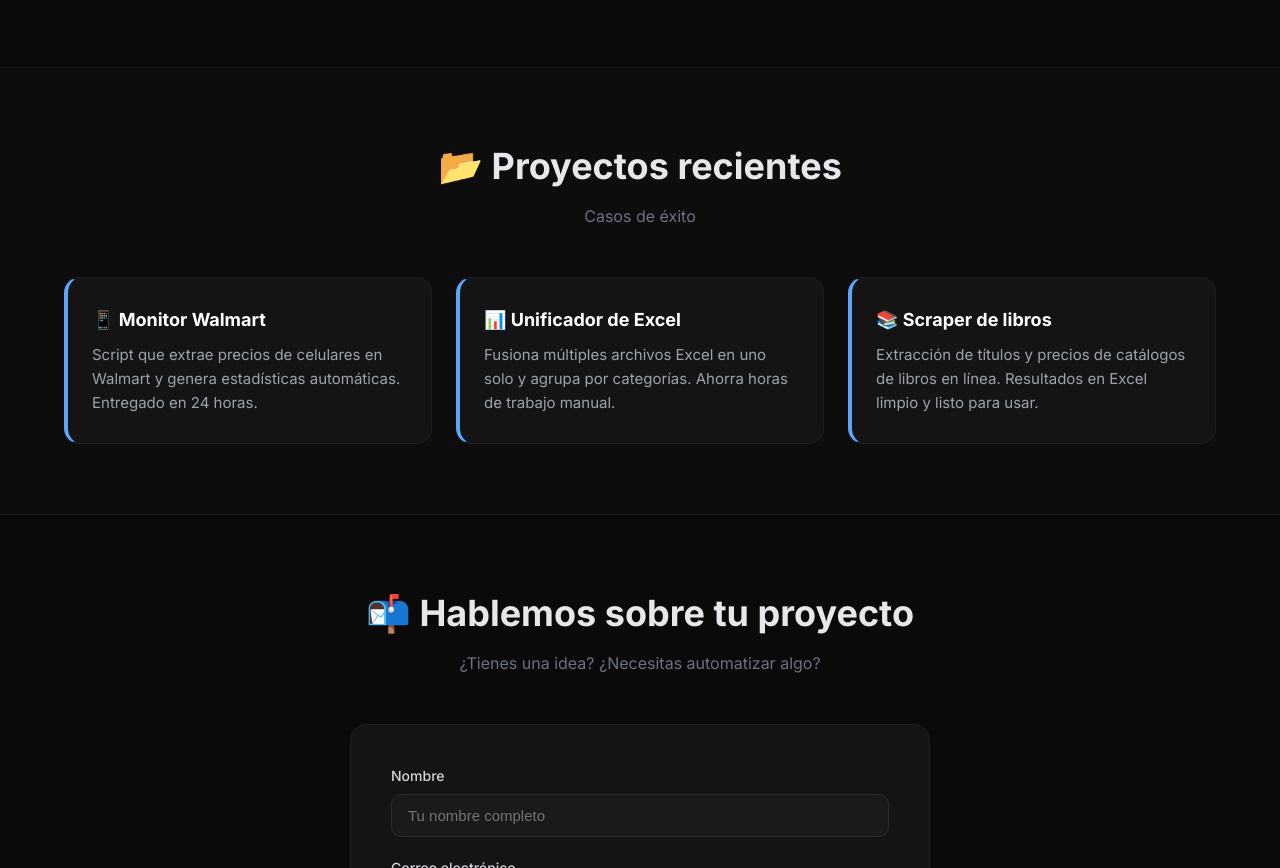
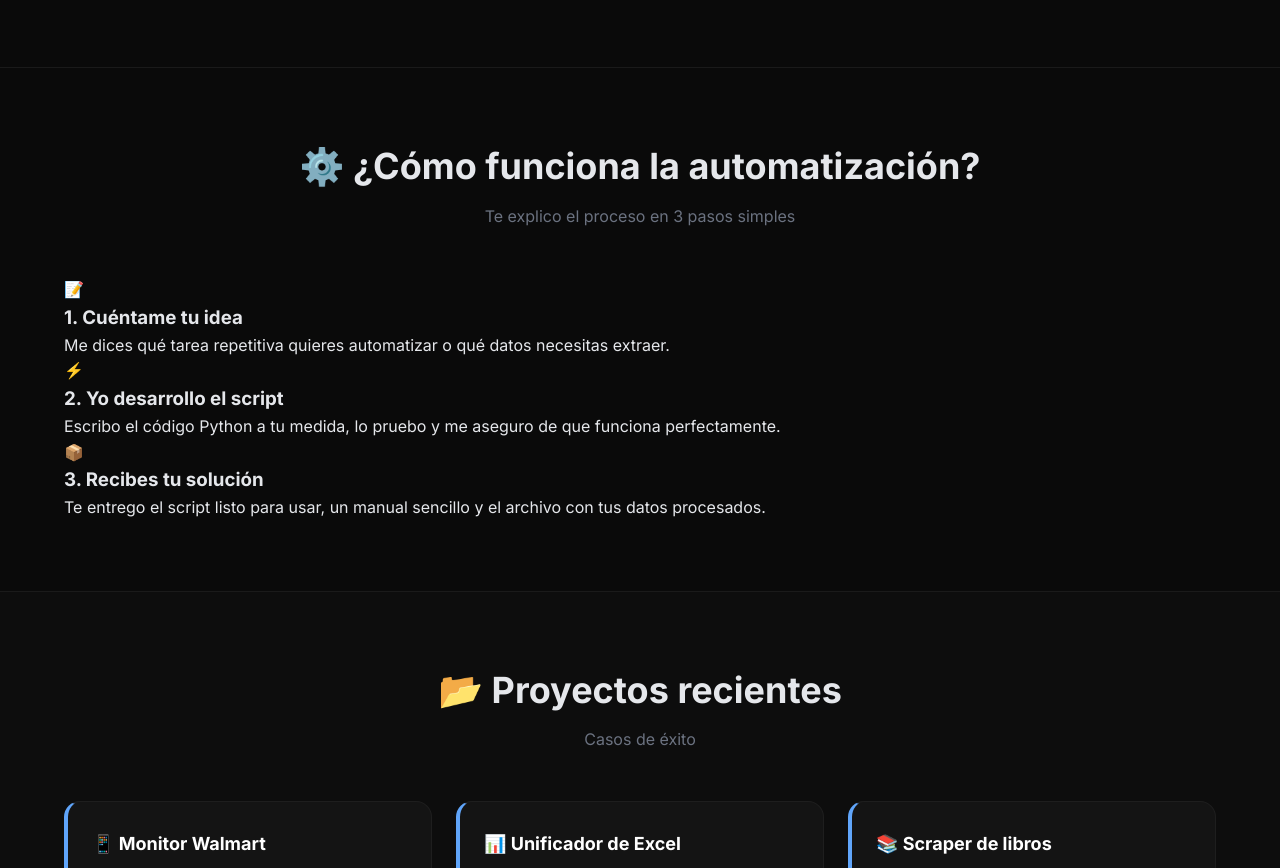
Before and after one commit to alitaglez2003-cpu/Jose.-A-Lopez.github.io, a plain HTML site: page index.html in a window 1280 px wide. Shown: the part 1352-2220 px from the top of the page. Drawn offline with Linux system fonts and the light colour scheme.

Commit message:
Update index.html

```diff
--- a/index.html
+++ b/index.html
@@ -86,6 +86,31 @@
                 </div>
             </div>
         </div>
+    </section>    <!-- ======================================== -->
+    <!-- NUEVA SECCIÓN: AUTOMATIZACIÓN DE PROCESOS   -->
+    <!-- ======================================== -->
+    <section id="procesos">
+        <div class="container">
+            <h2>⚙️ ¿Cómo funciona la automatización?</h2>
+            <p class="section-subtitle">Te explico el proceso en 3 pasos simples</p>
+            <div class="procesos-grid">
+                <div class="proceso-card">
+                    <div class="proceso-icon">📝</div>
+                    <h3>1. Cuéntame tu idea</h3>
+                    <p>Me dices qué tarea repetitiva quieres automatizar o qué datos necesitas extraer.</p>
+                </div>
+                <div class="proceso-card">
+                    <div class="proceso-icon">⚡</div>
+                    <h3>2. Yo desarrollo el script</h3>
+                    <p>Escribo el código Python a tu medida, lo pruebo y me aseguro de que funciona perfectamente.</p>
+                </div>
+                <div class="proceso-card">
+                    <div class="proceso-icon">📦</div>
+                    <h3>3. Recibes tu solución</h3>
+                    <p>Te entrego el script listo para usar, un manual sencillo y el archivo con tus datos procesados.</p>
+                </div>
+            </div>
+        </div>
     </section>
 
     <section id="proyectos">
```
